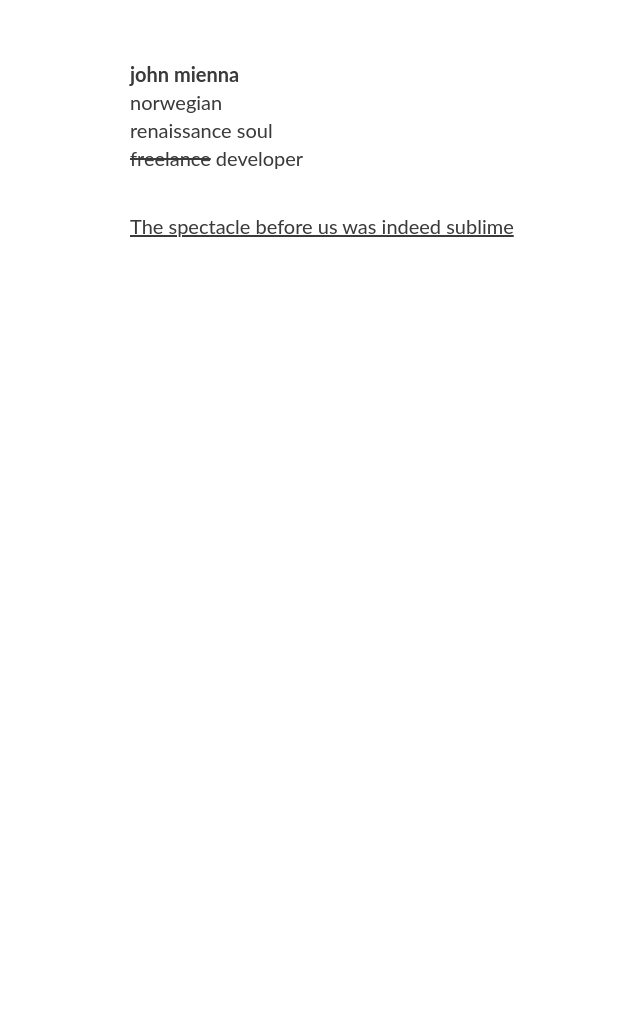
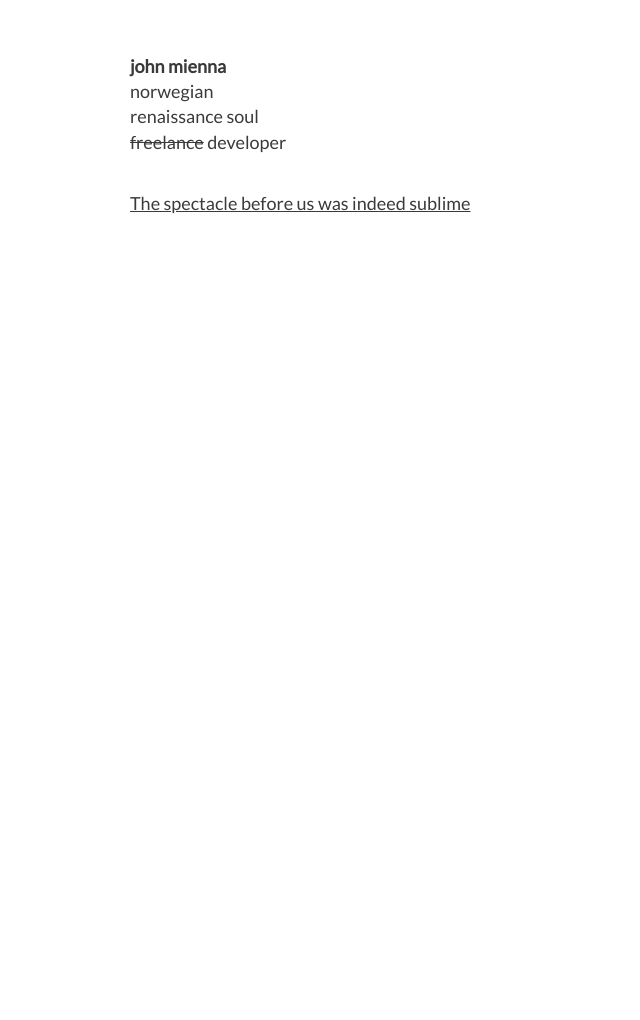
Before and after one commit to jrmienna/jrmienna.github.io, a Jekyll site: the page built from index.html, in a window 1280 px wide. Shown: the whole page, without its empty margins (150-790 px from the left). Built offline with Jekyll 4.4.1, drawn with Linux system fonts in a browser that asks for light colours; nearby versions of some CDN libraries; the list of posts is cut into pages by our own code.

Commit message:
:sparkles:

```diff
--- a/_sass/_base.scss
+++ b/_sass/_base.scss
@@ -2,9 +2,9 @@ $background: white;
 $color-head: #2a2a2a;
 $color-text: #3a3a3a;
 $color-accent: #8f8f8f;
-$font-size: 20px;
-$font-size-lg: 1.4em;
-$font-size-xl: 1.8em;
+$font-size: 18px;
+$font-size-lg: 1.3em;
+$font-size-xl: 1.6em;
 $line-height: 1.4;
 $font-family-head: "Lora", serif;
 $font-family-text: "Lato", sans-serif;
--- a/styles.scss
+++ b/styles.scss
@@ -5,13 +5,8 @@
 
 @import url("https://cdnjs.cloudflare.com/ajax/libs/normalize/3.0.3/normalize.min.css");
 
-// Font Awesome Icons
-@import url("https://maxcdn.bootstrapcdn.com/font-awesome/4.6.1/css/font-awesome.min.css");
-
-// Ionic icons
-@import url("http://code.ionicframework.com/ionicons/2.0.1/css/ionicons.min.css");
-
 // Google Fonts
-@import url("https://fonts.googleapis.com/css?family=Merriweather:400,700");
+@import url("https://fonts.googleapis.com/css?family=Lora");
+@import url("https://fonts.googleapis.com/css?family=Lato");
 
 @import "base";
```
Also changed, not shown: 2 other files.
